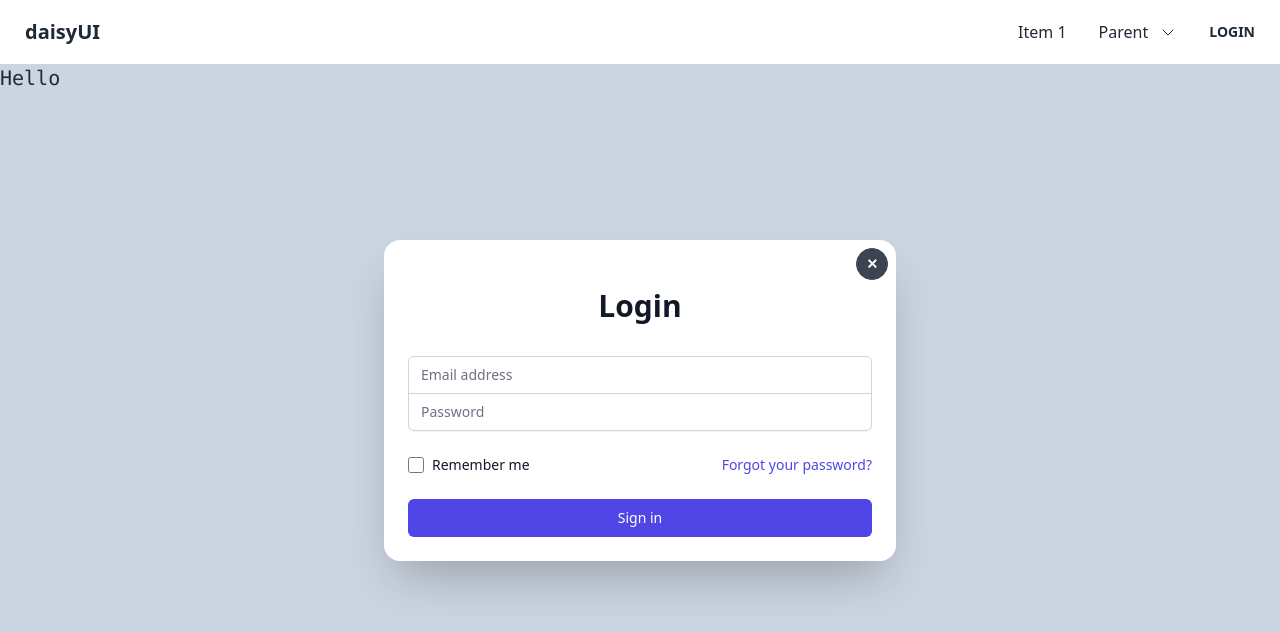
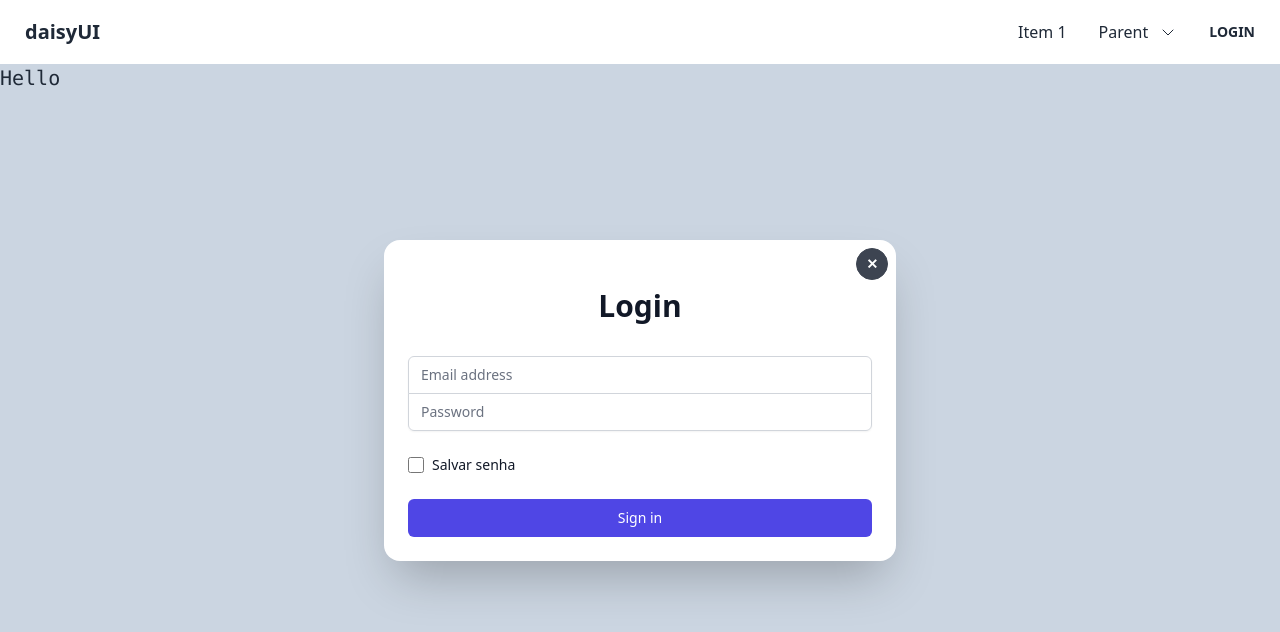
Before and after one commit to FlaviaBrunetta/webpage-nextjs-tailwind-daisyui, a Next.js app: page / in a window 1280 px wide. Both pictures are taken after a click on the label "LOGIN". Shown: the top 632 px of the page. Built offline with nearby package versions, Linux system fonts and the light colour scheme.

Commit message:
update login

```diff
--- a/components/login.js
+++ b/components/login.js
@@ -25,7 +25,7 @@ export default function Login() {
             <div class="rounded-md shadow-sm -space-y-px">
               <div>
                 <label for="email-address" class="sr-only">
-                  Email address
+                  Email
                 </label>
                 <input
                   id="email-address"
@@ -39,7 +39,7 @@ export default function Login() {
               </div>
               <div>
                 <label for="password" class="sr-only">
-                  Password
+                  Senha
                 </label>
                 <input
                   id="password"
@@ -66,11 +66,11 @@ export default function Login() {
                   class="ml-2 block text-sm text-gray-900"
                 >
                   {' '}
-                  Remember me{' '}
+                  Salvar senha{' '}
                 </label>
               </div>
 
-              <div class="text-sm">
+              {/* <div class="text-sm">
                 <a
                   href="#"
                   class="font-medium text-indigo-600 hover:text-indigo-500"
@@ -78,7 +78,7 @@ export default function Login() {
                   {' '}
                   Forgot your password?{' '}
                 </a>
-              </div>
+              </div> */}
             </div>
 
             <div>
```
